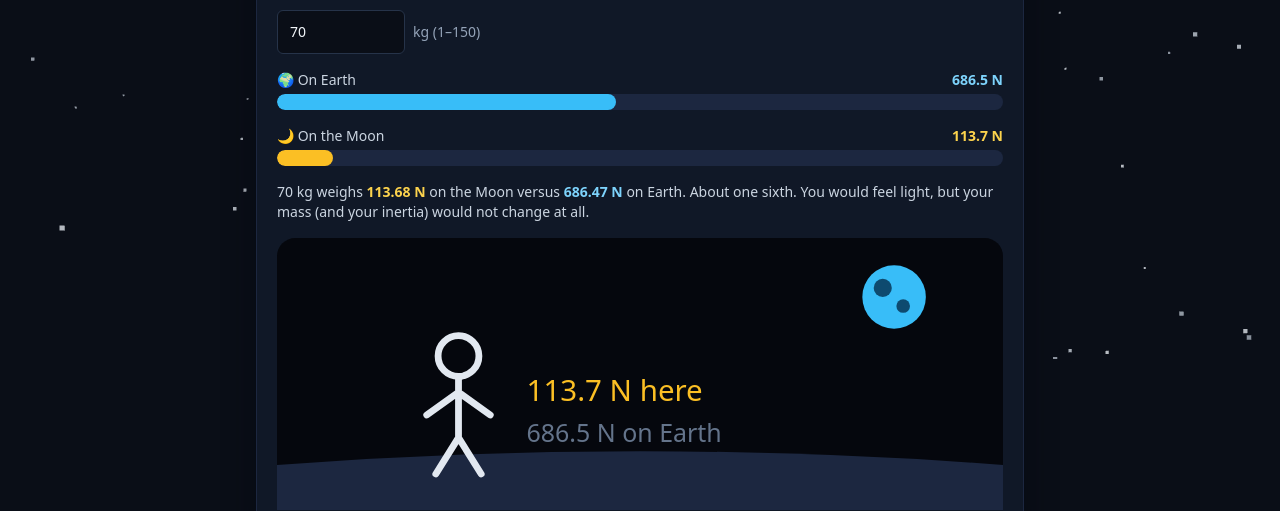
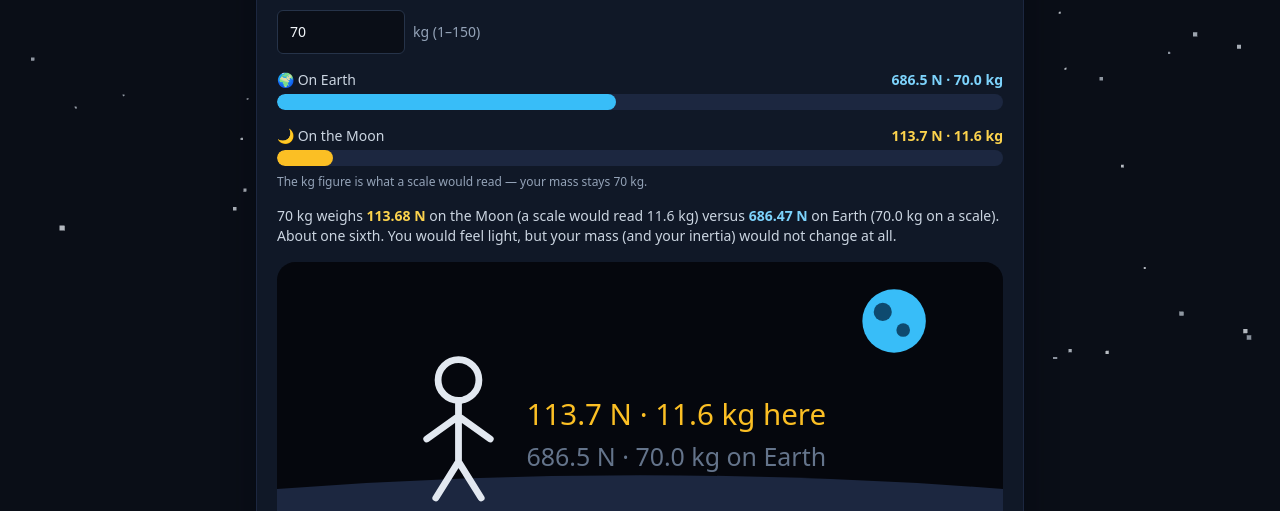
Before and after one commit to Ahammad204/Nasa-moon, a React (Vite) app: page /moon-lab in a window 1280 px wide. Shown: the part 441-952 px from the top of the page. Built offline with nearby package versions, Linux system fonts and the light colour scheme; no server answers.

Commit message:
Moon Lab: show weight in kg alongside newtons

```diff
--- a/src/lib/physics/physics.ts
+++ b/src/lib/physics/physics.ts
@@ -40,6 +40,16 @@ export function moonWeightRatio(): number {
   return MOON_GRAVITY / EARTH_GRAVITY;
 }
 
+/**
+ * What a scale would read, in kilograms, for a mass on the Moon or Earth.
+ * A scale measures force and divides by Earth's gravity, so this is the
+ * weight in newtons divided by EARTH_GRAVITY — about 0.1656 × mass on the
+ * Moon, exactly the mass on Earth. The mass itself never changes.
+ */
+export function scaleReadingKg(body: GravityBody, massKg: number): number {
+  return weightOn(body, massKg) / EARTH_GRAVITY;
+}
+
 /** One-way light travel time in seconds for a distance in km. */
 export function lightTimeSeconds(distanceKm: number): number {
   assertFiniteNonNegative(distanceKm, 'distanceKm');
--- a/src/pages/MoonLabPage.tsx
+++ b/src/pages/MoonLabPage.tsx
@@ -7,6 +7,7 @@ import {
   EARTH_GRAVITY,
   earthMoonLightTimeSeconds,
   earthMoonRoundTripSeconds,
+  scaleReadingKg,
   weightOn,
 } from '../lib/physics/physics';
 
@@ -22,6 +23,7 @@ function WeightBar({
   label,
   icon,
   newtons,
+  scaleKg,
   maxNewtons,
   barClass,
   textClass,
@@ -30,6 +32,8 @@ function WeightBar({
   label: string;
   icon: string;
   newtons: number;
+  /** What a scale would read for this weight, in kg. */
+  scaleKg: number;
   maxNewtons: number;
   barClass: string;
   textClass: string;
@@ -44,13 +48,13 @@ function WeightBar({
           {label}
         </span>
         <span className={`font-semibold tabular-nums ${textClass}`}>
-          {newtons.toFixed(1)} N
+          {newtons.toFixed(1)} N · {scaleKg.toFixed(1)} kg
         </span>
       </div>
       <div
         className="h-4 overflow-hidden rounded-full bg-space-800"
         role="img"
-        aria-label={`${label}: ${newtons.toFixed(1)} newtons`}
+        aria-label={`${label}: ${newtons.toFixed(1)} newtons — a scale would read ${scaleKg.toFixed(1)} kilograms`}
       >
         <div
           className={`h-full rounded-full ${barClass} ${animate ? 'transition-all duration-500' : ''}`}
@@ -66,6 +70,8 @@ export default function MoonLabPage() {
   const [massKg, setMassKg] = useState(70);
   const moonN = useMemo(() => weightOn('moon', massKg), [massKg]);
   const earthN = useMemo(() => weightOn('earth', massKg), [massKg]);
+  const moonKg = useMemo(() => scaleReadingKg('moon', massKg), [massKg]);
+  const earthKg = useMemo(() => scaleReadingKg('earth', massKg), [massKg]);
   const maxEarthN = MAX_MASS_KG * EARTH_GRAVITY;
   const oneWay = earthMoonLightTimeSeconds();
   const roundTrip = earthMoonRoundTripSeconds();
@@ -126,6 +132,7 @@ export default function MoonLabPage() {
             label="On Earth"
             icon="🌍"
             newtons={earthN}
+            scaleKg={earthKg}
             maxNewtons={maxEarthN}
             barClass="bg-sky-400"
             textClass="text-sky-300"
@@ -135,30 +142,36 @@ export default function MoonLabPage() {
             label="On the Moon"
             icon="🌙"
             newtons={moonN}
+            scaleKg={moonKg}
             maxNewtons={maxEarthN}
             barClass="bg-amber-400"
             textClass="text-amber-300"
             animate={!reduced}
           />
         </div>
+        <p className="mt-2 text-xs text-slate-400">
+          The kg figure is what a scale would read — your mass stays{' '}
+          {massKg} kg.
+        </p>
 
         <p className="mt-4 text-sm text-slate-300">
           {massKg} kg weighs{' '}
           <span className="font-semibold tabular-nums text-amber-300">
             {moonN.toFixed(2)} N
           </span>{' '}
-          on the Moon versus{' '}
+          on the Moon (a scale would read {moonKg.toFixed(1)} kg) versus{' '}
           <span className="font-semibold tabular-nums text-sky-300">
             {earthN.toFixed(2)} N
           </span>{' '}
-          on Earth. About one sixth. You would feel light, but your mass (and
-          your inertia) would not change at all.
+          on Earth ({earthKg.toFixed(1)} kg on a scale). About one sixth. You
+          would feel light, but your mass (and your inertia) would not change
+          at all.
         </p>
 
         <svg
           viewBox="0 0 320 120"
           role="img"
-          aria-label="Stylised figure standing on the Moon's surface with Earth in the sky"
+          aria-label="Stylised figure standing on the Moon's surface with Earth in the sky — the kg figure beside the newtons is what a scale would read"
           className="mt-4 h-auto w-full"
         >
           <rect x={0} y={0} width={320} height={120} rx={8} fill="#05070d" />
@@ -171,10 +184,10 @@ export default function MoonLabPage() {
             <path d="M80 61 L80 88 M80 68 L66 78 M80 68 L94 78 M80 88 L70 104 M80 88 L90 104" />
           </g>
           <text x={110} y={72} fill="#fbbf24" fontSize={13}>
-            {moonN.toFixed(1)} N here
+            {moonN.toFixed(1)} N · {moonKg.toFixed(1)} kg here
           </text>
           <text x={110} y={90} fill="#64748b" fontSize={11}>
-            {earthN.toFixed(1)} N on Earth
+            {earthN.toFixed(1)} N · {earthKg.toFixed(1)} kg on Earth
           </text>
         </svg>
       </div>
```
Also changed, not shown: 1 other file (tests, documents, lock files or other folders).
